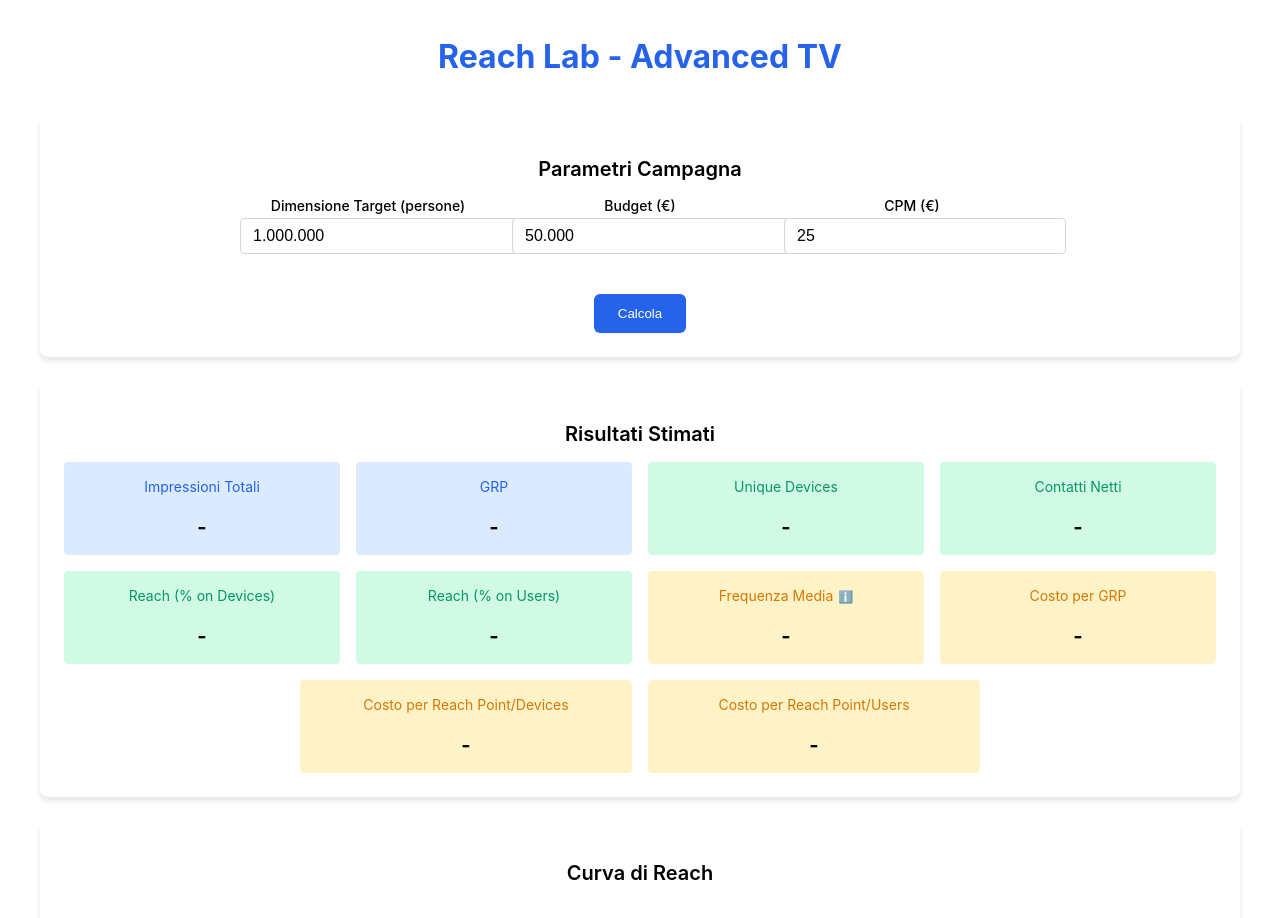
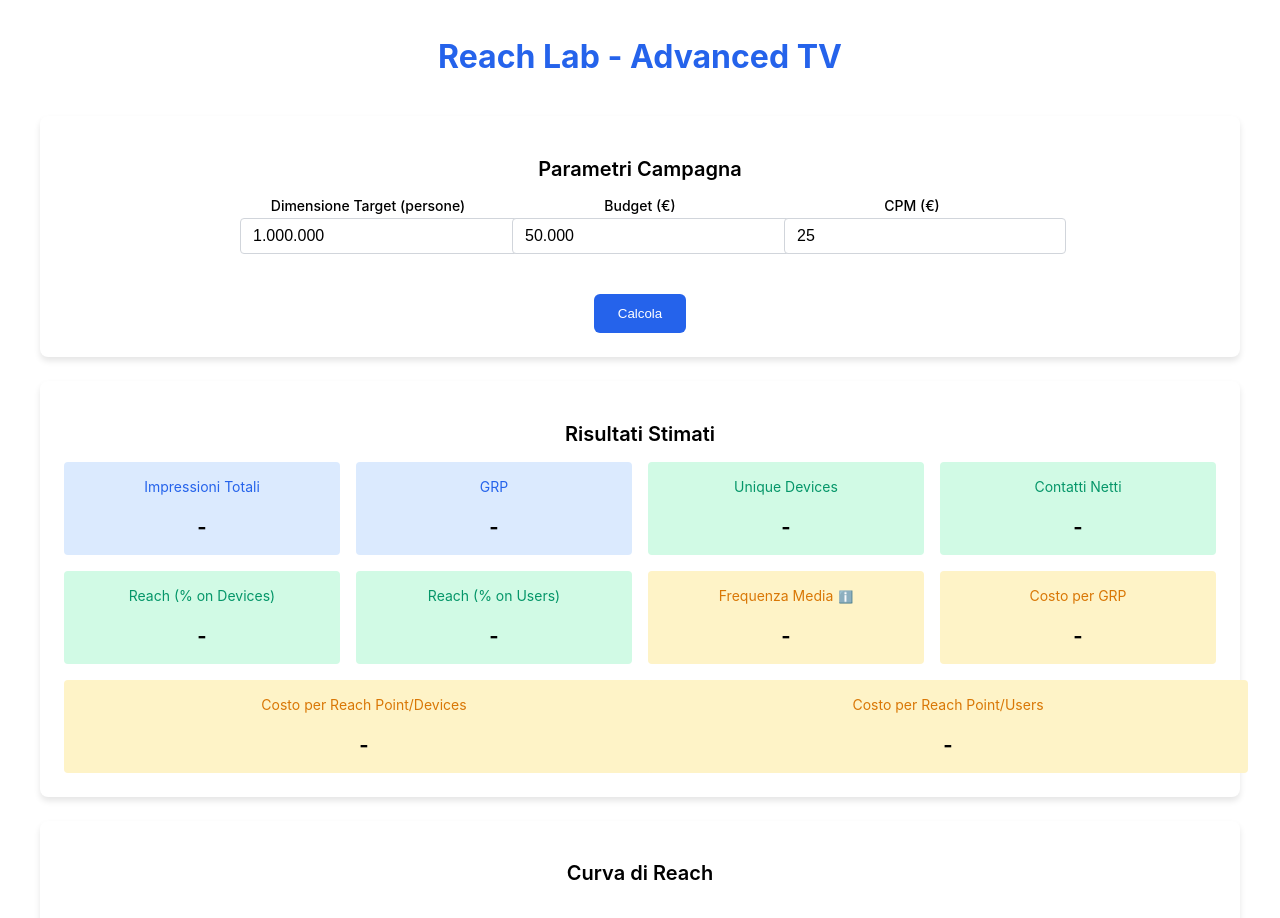
Before and after one commit to steprojects90/Reach-Lab, a React (Create React App) app: page / in a window 1280 px wide. Shown: the top 918 px of the page. Built offline with nearby package versions, Linux system fonts and the light colour scheme.

Commit message:
Update ReachLab.css

```diff
--- a/src/ReachLab.css
+++ b/src/ReachLab.css
@@ -236,21 +236,26 @@
   }
 
   .cost-per-reach-container {
-    display: flex;
-    justify-content: center;
+    display: grid;
+    grid-template-columns: repeat(2, 1fr);
     gap: 1rem;
     margin-top: 1rem;
-    flex-wrap: wrap;
+    width: 100%;
+    max-width: 100%;
   }
 
   .cost-per-reach-container .result-box {
-    flex: 0 0 300px;
-    max-width: 300px;
+    width: 100%;
   }
 
   @media (max-width: 640px) {
-    .cost-per-reach-container .result-box {
-      flex: 1 0 100%;
-      max-width: 100%;
+    .cost-per-reach-container {
+      grid-template-columns: 1fr;
     }
   }
+
+  @media (min-width: 1024px) {
+    .cost-per-reach-container {
+      grid-template-columns: repeat(2, 1fr);
+    }
+  }
```
